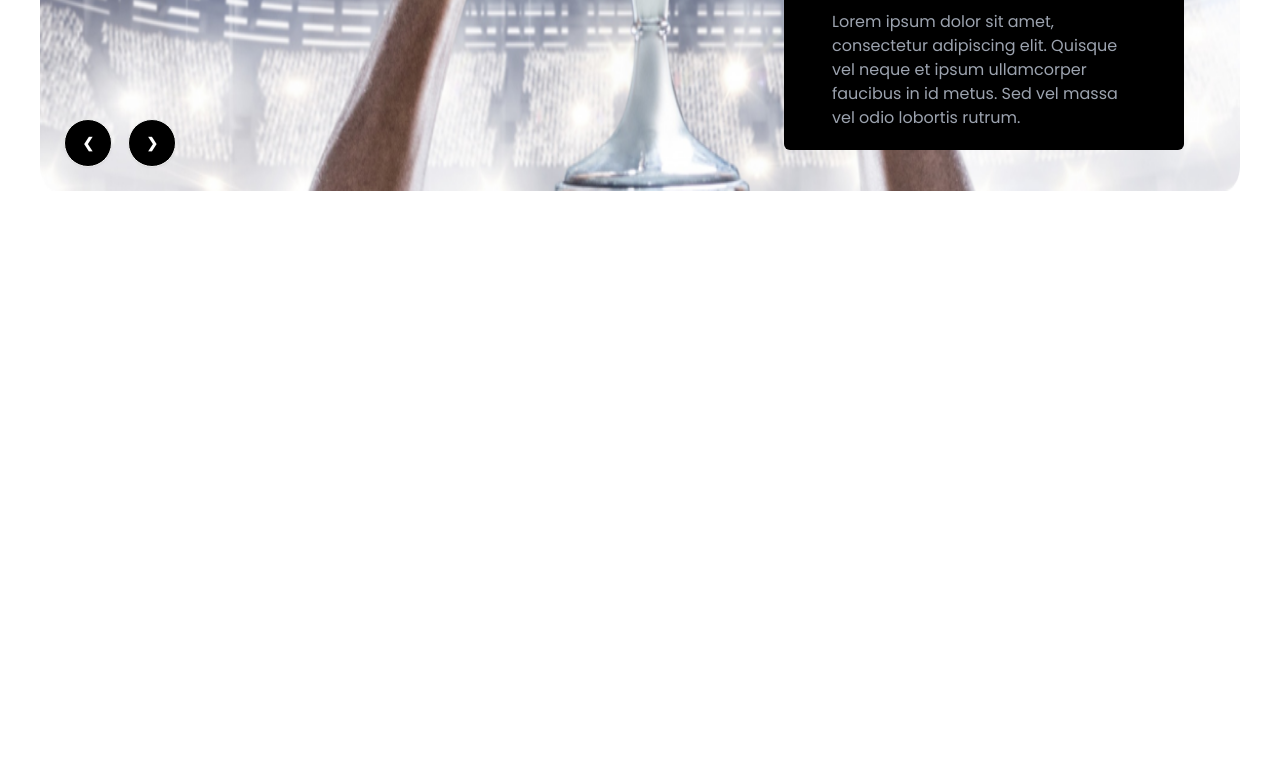
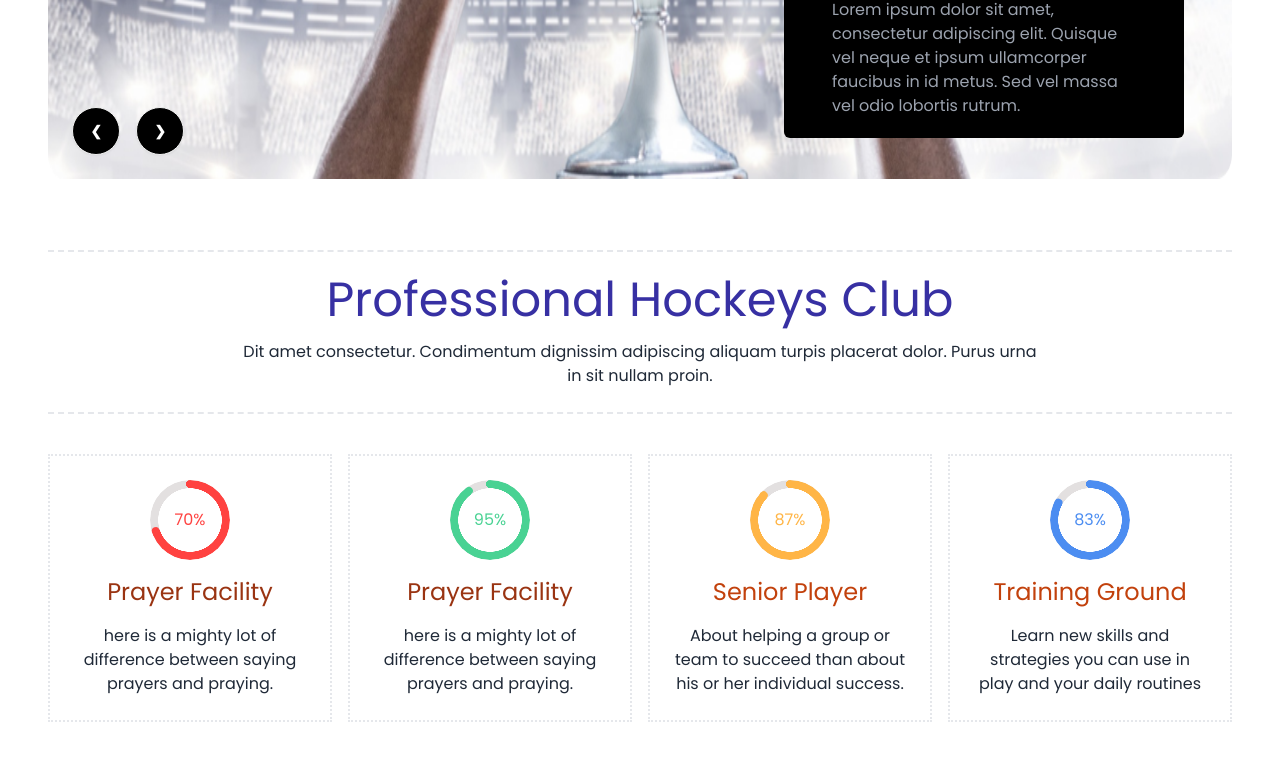
Before and after one commit to firojahmed96bd/Our-hockey-website-, a plain HTML site: page index.html in a window 1280 px wide. Shown: the part 777-1538 px from the top of the page. Before the commit the page ends 975 px from the top, so only its background shows below. Drawn offline with nearby package versions, Linux system fonts and the light colour scheme; grey boxes are pictures that could not be loaded.

Commit message:
Professional Hockeys Club section completed

```diff
--- a/index.html
+++ b/index.html
@@ -23,7 +23,7 @@
     </style>
 </head>
 <body>
-    <header class="contanier md:w-[1200px] mx-auto">
+    <header class="contanier md:w-[1200px] mx-auto mb-16">
         <div class="navbar rounded-lg">
             <div class="navbar-start">
               <div class="dropdown">
@@ -67,7 +67,7 @@
             </div>
         </div>
 
-        <div class="relative">
+        <div class="relative px-2">
 
             <div class="carousel w-full rounded-lg">
                 <div id="slide1" class="carousel-item relative w-full">
@@ -113,8 +113,55 @@
             </div>
         </div>
     </header>
-    <main>
+    <main class="contanier md:w-[1200px] mx-auto mb-16 px-2">
+      <section >
+        <!-- stat section -->
 
+
+        <!-- section heading title -->
+        <div class="py-6 border-y-2 border-dashed space-y-4 mb-10">
+            <h1 class="text-5xl text-center text-indigo-800">Professional Hockeys Club</h1>
+            <p class="text-center lg:w-[800px] mx-auto">Dit amet consectetur. Condimentum dignissim adipiscing aliquam turpis placerat dolor. Purus urna in sit nullam proin. </p>
+        </div>
+
+        <div>
+            <div class="grid grid-cols-1 gap-4 md:grid-cols-2 lg:grid-cols-4">
+                <div class="border-2 border-dotted flex flex-col justify-center items-center py-6 space-y-4 px-6 text-center">
+                    <div class="relative">
+                        <div class="z-50 radial-progress text-[#FF4240]" style="--value:70;" role="progressbar">70%</div>
+                        <div class=" z-0 absolute rotate-180 top-0 left-0 radial-progress text-[#e3e0e0]"style="--value:70;" role="progressbar"></div>
+                    </div>
+                    <h1 class="text-2xl text-orange-800 text-semibold">Prayer Facility</h1>
+                    <p>here is a mighty lot of difference between saying prayers and praying.</p>
+                </div>
+                <div class="border-2 border-dotted flex flex-col justify-center items-center py-6 space-y-4 px-6 text-center">
+                    <div class="relative">
+                        <div class="z-50 radial-progress text-[#49D293]" style="--value:90;" role="progressbar">95%</div>
+                        <div class=" z-0 absolute rotate-180 top-0 left-0 radial-progress text-[#e3e0e0]"style="--value:70;" role="progressbar"></div>
+                    </div>
+                    <h1 class="text-2xl text-orange-800 text-semibold">Prayer Facility</h1>
+                    <p>here is a mighty lot of difference between saying prayers and praying.</p>
+                </div>
+
+                <div class="border-2 border-dotted flex flex-col justify-center items-center py-6 space-y-4 px-6 text-center">
+                    <div class="relative">
+                        <div class="z-50 radial-progress text-[#FFB546]" style="--value:87;" role="progressbar">87%</div>
+                        <div class=" z-0 absolute rotate-180 top-0 left-0 radial-progress text-[#e3e0e0]"style="--value:70;" role="progressbar"></div>
+                    </div>
+                    <h1 class="text-2xl text-orange-700 text-semibold">Senior Player</h1>
+                    <p>About helping a group or team to succeed than about his or her individual success.</p>
+                </div>
+                <div class="border-2 border-dotted flex flex-col justify-center items-center py-6 space-y-4 px-6 text-center">
+                    <div class="relative">
+                        <div class="z-50 radial-progress text-[#4C8DF1]" style="--value:83;" role="progressbar">83%</div>
+                        <div class=" z-0 absolute rotate-180 top-0 left-0 radial-progress text-[#e3e0e0]"style="--value:70;" role="progressbar"></div>
+                    </div>
+                    <h1 class="text-2xl text-orange-700 text-semibold">Training Ground</h1>
+                    <p>Learn new skills and strategies you can use in play and your daily routines</p>
+                </div>
+            </div>
+        </div>
+      </section>
     </main>
     <footer>
 
```
